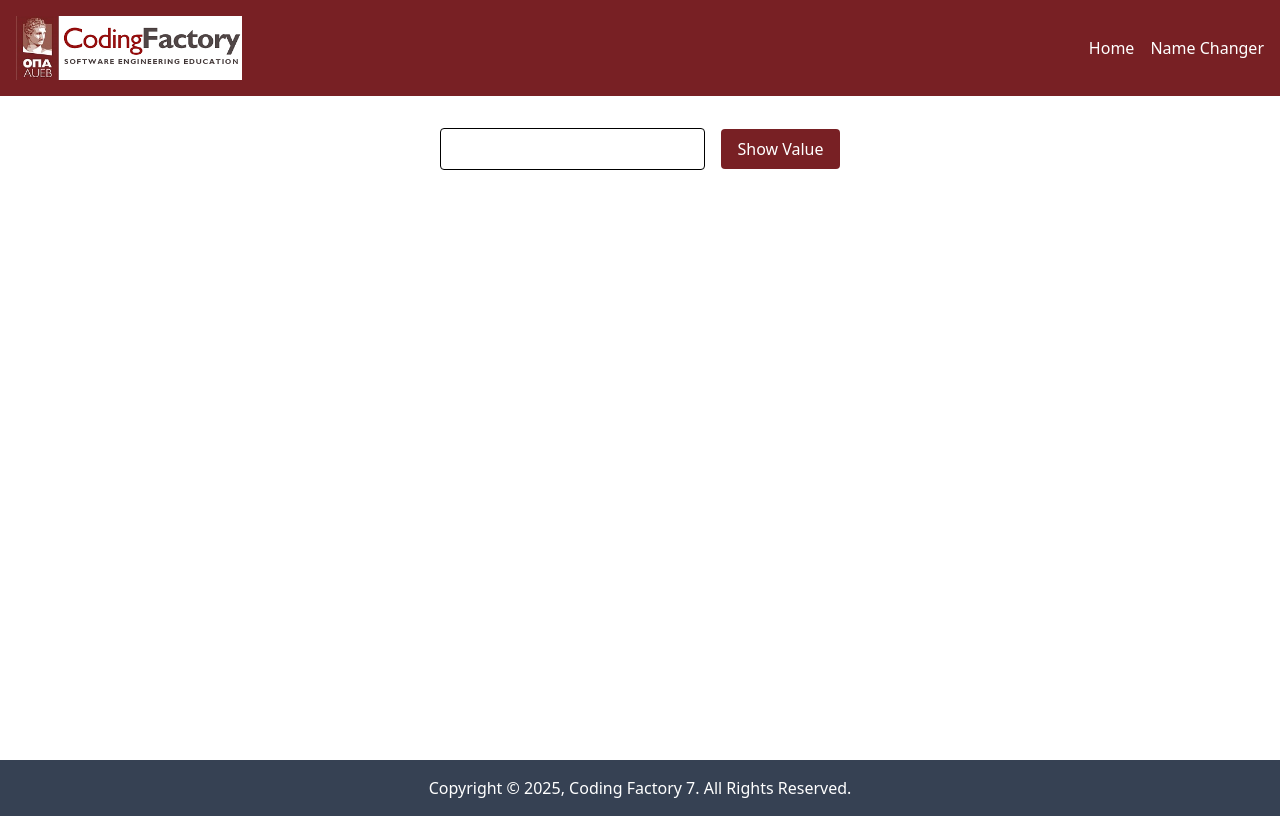
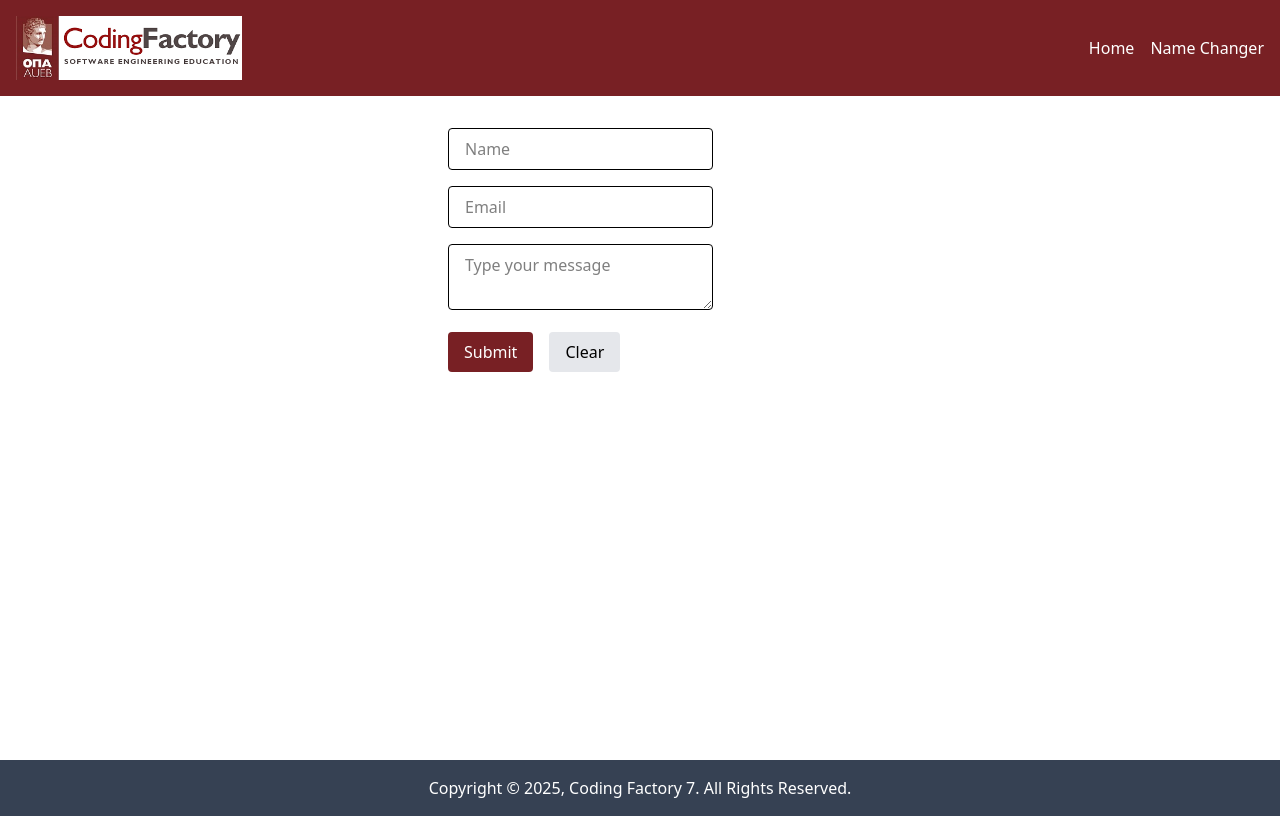
Before and after one commit to chriskampolis/cf7-components-intro, a React (Vite) app: page / in a window 1280 px wide. Built offline with nearby package versions, Linux system fonts and the light colour scheme.

Commit message:
feat: add error messages after input elements

```diff
--- a/src/App.tsx
+++ b/src/App.tsx
@@ -26,7 +26,10 @@
 import AutoRedirectPage from "./pages/AutoRedirectPage.tsx";
 import NotFoundPage from "./pages/NotFoundPage.tsx";
 // import FocusInput from "./components/FocusInput.tsx";
-import UncontrolledInput from "./components/UncontrolledInput.tsx";
+// import UncontrolledInput from "./components/UncontrolledInput.tsx";
+// import MultiFieldForm from "./components/MultiFieldForm.tsx";
+import MultiFieldFormWithValidation from "./components/MultiFieldFormWithValidation.tsx";
+// import MultiFieldFormWithZodValidation from "./components/MultiFieldFormWithZodValidation.tsx";
 
 function App() {
 
@@ -69,8 +72,11 @@
             <Route element={<RouterLayout />}>
               {/*<Route path="/" element={<HomePage />}/>*/}
               {/*<Route index element={<HomePage />}/>*/}
-              {/*<Route index element={<FocusInput />}/>*/}
-              <Route index element={<UncontrolledInput />}/>
+              {/*<Route index element={<MultiFieldForm />}/>*/}
+              <Route index element={<MultiFieldFormWithValidation />}/>
+              {/*<Route index element={<MultiFieldFormWithZodValidation />}/>*/}
+              <Route path="users/:userId" element={<UserPage />}/>
+              <Route path="users" element={<UserPage/>}/>
             </Route>
             {/*<Route path="examples?"/>*/}
             <Route path="examples" element={<RouterExamplesLayout/>}>
--- /dev/null
+++ b/src/components/MultiFieldFormWithValidation.tsx
@@ -0,0 +1,151 @@
+import {useState} from "react";
+
+type FormValues = {
+  name: string;
+  email: string;
+  message: string;
+};
+
+type FormErrors = {
+  name?: string;
+  email?: string;
+  message?: string;
+};
+
+const initialValues = {
+  name: "",
+  email: "",
+  message: "",
+};
+
+const MultiFieldFormWithValidation = () => {
+  const [values, setValues] = useState<FormValues>(initialValues);
+  const [submittedData, setSubmittedData] = useState<FormValues | null>(null);
+  const [errors, setErrors] = useState<FormErrors | null>(null);
+
+  const validateForm = (values: FormValues): FormErrors => {
+    const errors: FormErrors = {};
+
+    if (!values.name.trim()){
+      errors.name = "Name is required."
+    }
+
+    if (!values.email.trim() ||
+      !/^([\w-]+(?:\.[\w-]+)*)@((?:[\w-]+\.)*\w[\w-]{0,66})\.([a-z]{2,6}(?:\.[a-z]{2})?)$/.
+      test(values.email.trim()) ){
+      errors.email = "Email is required."
+    }
+
+    if (values.message.length < 5){
+      errors.message = "Message is required."
+    }
+
+    return errors;
+
+
+  };
+
+  const handleSubmit = (e: React.FormEvent) => {
+    e.preventDefault();
+    const validationErrors = validateForm(values);
+    if (Object.keys(validationErrors).length > 0){
+      setErrors(validationErrors);
+      setSubmittedData(null);
+      return;
+    }
+    setSubmittedData(values);
+    setValues(initialValues);
+    setErrors(null);
+  };
+
+  const handleChange = (e: React.ChangeEvent<HTMLInputElement | HTMLTextAreaElement>) => {
+    const {name, value} = e.target;
+    setValues (prev => ({
+      ...prev,
+      [name]: value,
+    }));
+    setErrors(
+      prev => ({
+        ...prev,
+        [name]: undefined,
+      }));
+  };
+
+  const handleClear = () => {
+    setValues(initialValues);
+    setErrors(null);
+    setSubmittedData(null);
+  };
+
+  return(
+    <>
+      <div className="flex max-w-sm mx-auto mt-8">
+        <form onSubmit={handleSubmit} className="space-y-4">
+          <div>
+            <input
+              type="text"
+              name="name"
+              value={values.name}
+              placeholder="Name"
+              onChange={handleChange}
+              className="w-full px-4 py-2 rounded border"
+            />
+            {errors?.name && (
+              <p className="text-cf-dark-red">{errors.name}</p>
+            )}
+          </div>
+          <div>
+            <input
+              type="text"
+              name="email"
+              value={values.email}
+              placeholder="Email"
+              onChange={handleChange}
+              className="w-full px-4 py-2 rounded border"
+            />
+            {errors?.email && (
+              <p className="text-cf-dark-red">{errors.email}</p>
+            )}
+          </div>
+          <div>
+            <textarea
+              name="message"
+              value={values.message}
+              placeholder="Type your message"
+              onChange={handleChange}
+              className="w-full px-4 py-2 rounded border"
+              minLength={5}
+            ></textarea>
+            {errors?.message && (
+              <p className="text-cf-dark-red">{errors.message}</p>
+            )}
+          </div>
+          <div className="flex gap-4">
+            <button
+              type="submit"
+              className="bg-cf-dark-red text-white px-4 py-2 rounded"
+            >
+              Submit
+            </button>
+            <button
+              type="button"
+              onClick={handleClear}
+              className="bg-gray-200 text-cf-gray-700 px-4 py-2 rounded">
+              Clear
+            </button>
+          </div>
+          { submittedData && (
+            <div className="mt-6 border-t pt-4 space-y-2">
+              <h2 className="font-semibold">Submitted Data</h2>
+              <p><strong>Name:</strong> {submittedData.name}</p>
+              <p><strong>Email:</strong> {submittedData.email}</p>
+              <p><strong>Message:</strong> {submittedData.message}</p>
+            </div>
+          )}
+        </form>
+      </div>
+    </>
+  )
+};
+
+export default MultiFieldFormWithValidation;
```
